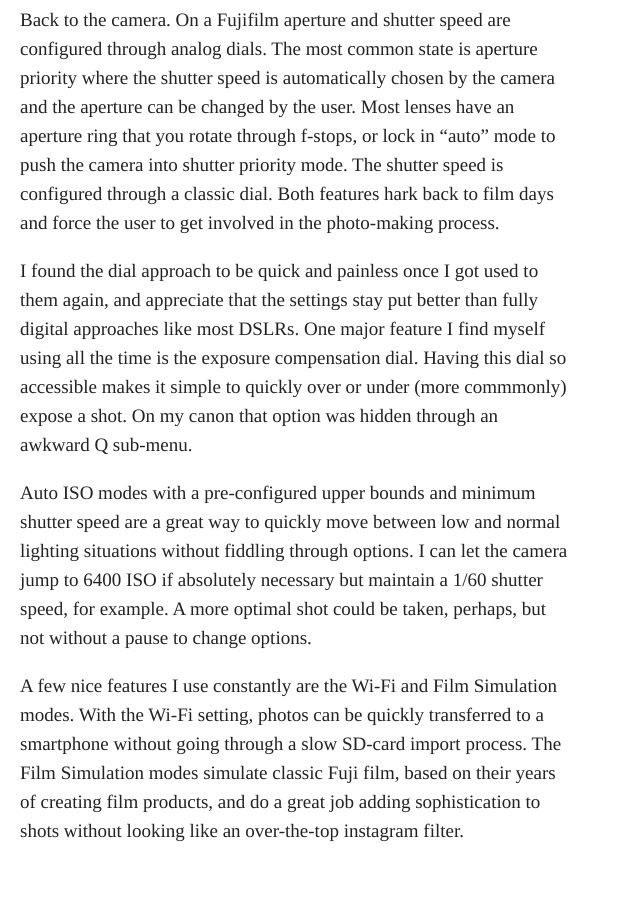
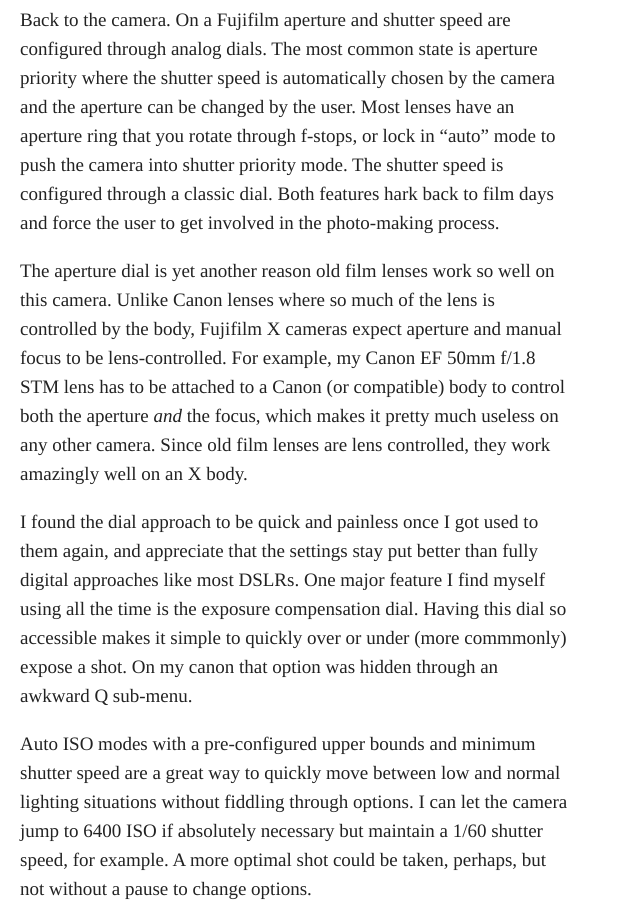
Before and after one commit to mlynch/mlynch.github.com, a Jekyll site: the page built from _posts/2016-03-06-on-mirrorless-cameras.markdown, in a window 1280 px wide and 900 px high, scrolled down 1223 px. Shown: the whole window, without its empty margins (0-640 px from the left). Built offline with Jekyll 4.4.1, drawn with Linux system fonts in a browser that asks for light colours; Markdown is read by kramdown in place of the engine named in the settings; comment, search, counter and statistics services are not loaded; before the commit the page ends 2090 px from its top, so only the background shows below that.

Commit message:
Update 2016-03-06-on-mirrorless-cameras.markdown

```diff
--- a/_posts/2016-03-06-on-mirrorless-cameras.markdown
+++ b/_posts/2016-03-06-on-mirrorless-cameras.markdown
@@ -23,6 +23,8 @@ You'll notice I bought three lenses in the ~50mm focal length, which seems redun
 
 Back to the camera. On a Fujifilm aperture and shutter speed are configured through analog dials. The most common state is aperture priority where the shutter speed is automatically chosen by the camera and the aperture can be changed by the user. Most lenses have an aperture ring that you rotate through f-stops, or lock in "auto" mode to push the camera into shutter priority mode. The shutter speed is configured through a classic dial. Both features hark back to film days and force the user to get involved in the photo-making process.
 
+The aperture dial is yet another reason old film lenses work so well on this camera. Unlike Canon lenses where so much of the lens is controlled by the body, Fujifilm X cameras expect aperture and manual focus to be lens-controlled. For example, my Canon EF 50mm f/1.8 STM lens has to be attached to a Canon (or compatible) body to control both the aperture *and* the focus, which makes it pretty much useless on any other camera. Since old film lenses are lens controlled, they work amazingly well on an X body.
+
 I found the dial approach to be quick and painless once I got used to them again, and appreciate that the settings stay put better than fully digital approaches like most DSLRs. One major feature I find myself using all the time is the exposure compensation dial. Having this dial so accessible makes it simple to quickly over or under (more commmonly) expose a shot. On my canon that option was hidden through an awkward Q sub-menu.
 
 Auto ISO modes with a pre-configured upper bounds and minimum shutter speed are a great way to quickly move between low and normal lighting situations without fiddling through options. I can let the camera jump to 6400 ISO if absolutely necessary but maintain a 1/60 shutter speed, for example. A more optimal shot could be taken, perhaps, but not without a pause to change options.
```
